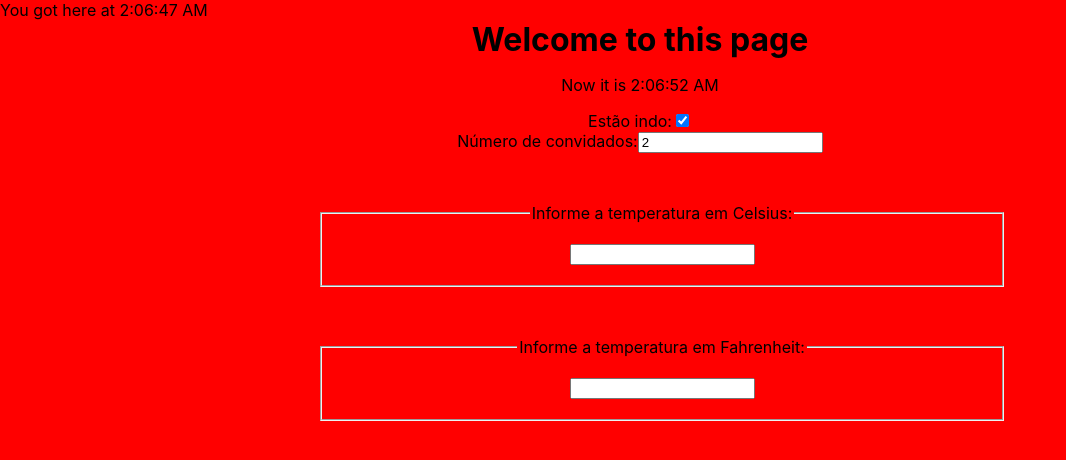
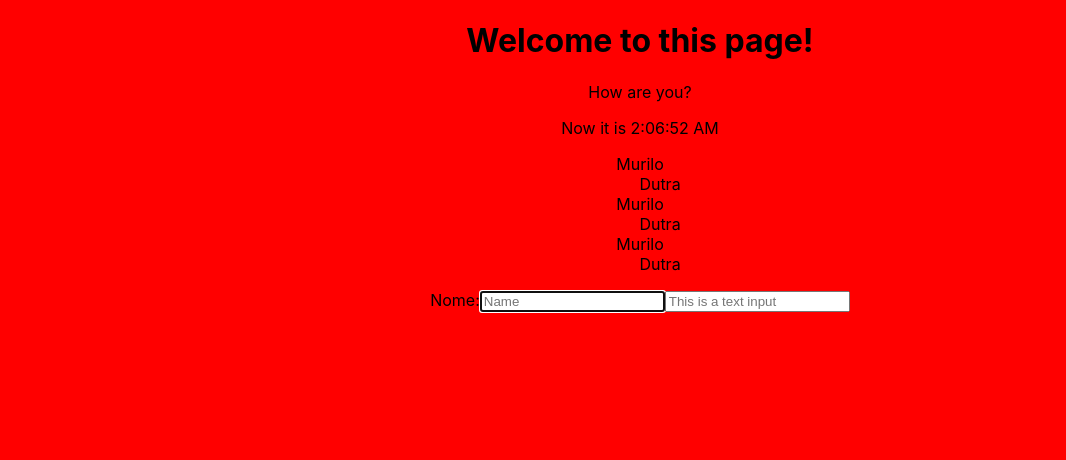
Before and after one commit to MuriloDutra/react-docs, a React (Create React App) app: page / in a window 1280 px wide. Shown: the top 460 px of the page, without its empty margins (0-1066 px from the left). Built offline with nearby package versions, Linux system fonts and the light colour scheme.

Commit message:
New imports

```diff
--- a/src/App.js
+++ b/src/App.js
@@ -1,22 +1,24 @@
-import React from 'react';
-import './App.css';
-import Header from './components/Header'
+import React from 'react'
+import './App.css'
 import Clock from './components/Clock'
-import Reservation from './components/Reservation';
-import Calculator from './components/Calculator';
+import Title from './components/Title'
+import Glossario from './components/Accessiblity/Glossario'
+import Form from './components/Accessiblity/Form/Forms'
 
 
 function App() {
   return (
     <div className="App">
       <div className="body">
-        <Header title="Welcome to this page" />
+        <Title subtitle="How are you?">
+          <h1>Welcome to this page!</h1>
+        </Title>
         <Clock />
-        <Reservation />
-        <Calculator />
+        <Glossario />
+        <Form />
       </div>
     </div>
   );
 }
-//CHECKPOINT: https://pt-br.reactjs.org/docs/composition-vs-inheritance.html
+//CHECKPOINT: https://pt-br.reactjs.org/docs/accessibility.html#mouse-and-pointer-events
 export default App;
```
